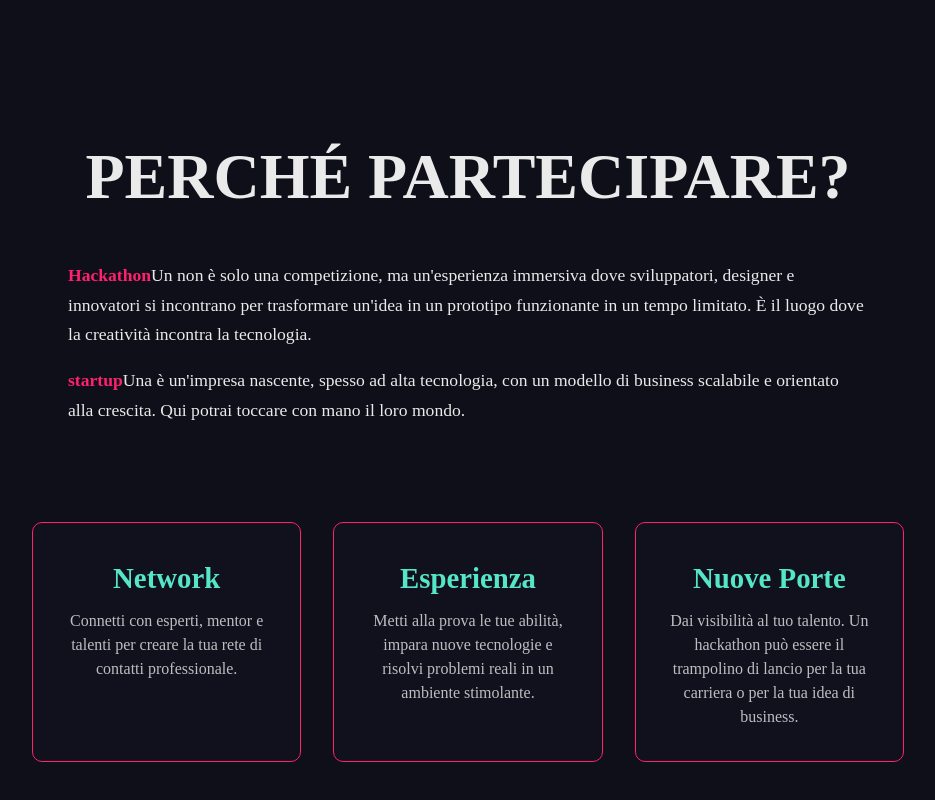
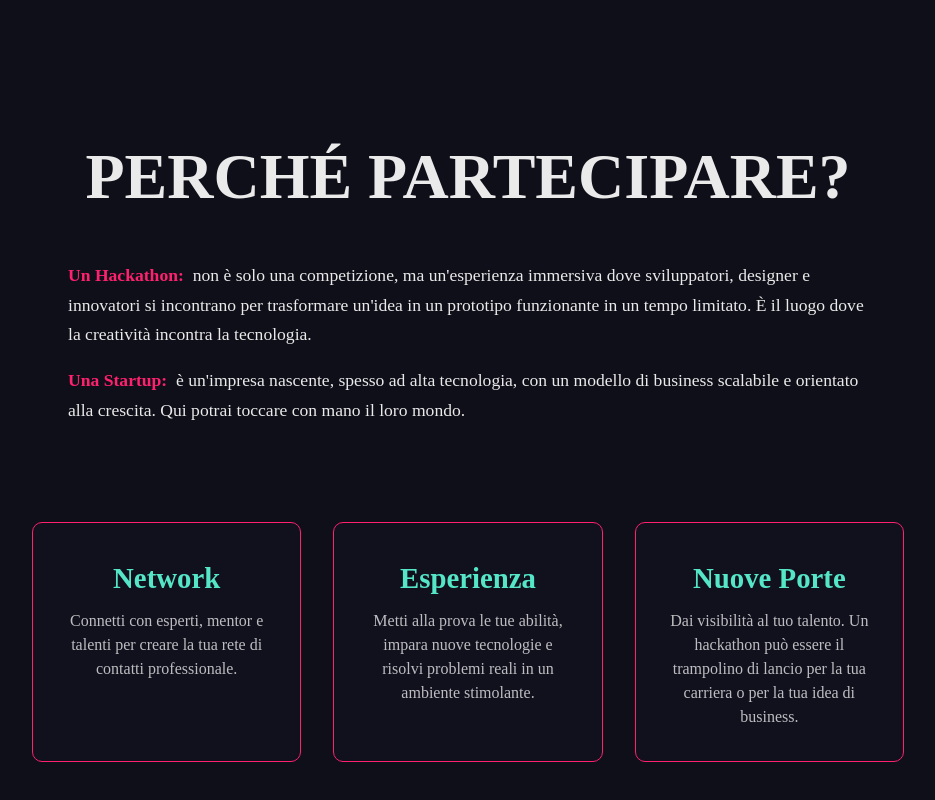
Before and after one commit to lucaa06/H2025GE, a plain HTML site: page index.html in a window 1280 px wide. Shown: the part 1532-2332 px from the top of the page, without its empty margins (172-1107 px from the left). Drawn offline with Linux system fonts and the light colour scheme.

Commit message:
Update index.html

```diff
--- a/index.html
+++ b/index.html
@@ -25,7 +25,7 @@
         <div class="logo-container">
             <a href="#home">
                 <svg viewBox="0 0 100 100" class="logo">
-                    <path fill="#FF206E" d="M50 0C22.4 0 0 22.4 0 50s22.4 50 50 50 50-22.4 50-50S77.6 0 50 0zm-1.8 72.8c-1.3-1.3-2.6-2.5-3.8-3.7-2.6-2.5-5.2-4.9-7.7-7.4-2.5-2.5-4.8-5-7.1-7.5-2.2-2.5-4.3-5.1-6.1-7.8-1.8-2.7-3.4-5.5-4.7-8.4-1.3-3-2.3-6.1-2.9-9.3-0.6-3.2-0.8-6.5-0.7-9.8-0.2-2.9 0.4-5.9 1.6-8.7 1.2-2.8 3-5.3 5.3-7.5 2.3-2.2 5.1-4.2 8.1-5.8 3.1-1.6 6.5-2.7 10.1-3.2 3.6-0.5 7.2-0.3 10.8 0.4 3.5 0.7 6.9 2 9.9 3.9 3 1.9 5.8 4.3 8.3 7.1 2.5 2.8 4.7 5.9 6.4 9.3 1.7 3.4 2.9 7.1 3.5 10.9 0.6 3.8 0.5 7.7-0.1 11.5-0.6 3.8-1.7 7.5-3.3 11-1.6 3.5-3.6 6.7-5.9 9.7-2.3 3-4.9 5.7-7.7 8.2-2.8 2.5-5.8 4.8-8.9 6.8-3.1 2-6.4 3.6-9.8 4.7-3.4 1.1-6.9 1.7-10.4 1.7-3.5 0-7-0.6-10.4-1.7z" />
+                    <path fill="#FF206E" d="M50 0C22.4 0 0 22.4 0 50s22.4 50 50 50 50-22.4 50-50S77.6 0 50 0zm-1.8 72.8c-1.3-1.3-2.6-2.5-3.8-3.7-2.6-2.5-5.2-4.9-7.7-7.4-2.5-2.5-4.8-5-7.1-7.5-2.2-2.5-4.3-5.1-6.1-7.8-1.8-2.7-3.4-5.5-4.7-8.4-1.3-3-2.3-6.1-2.9-9.3-0.6-3.2-0.8-6.5-0.7-9.8-0.2-2.9 0.4-5.9 1.6-8.7 1.2-2.8 3-5.3 5.3-7.5 2.3-2.2 5.1-4.2 8.1-5.8 3.1-1.6 6.5-2.7 10.1-3.2 3.6-0.5 7.2-0.3 10.8 0.4 3.5 0.7 6.9 2 9.9 3.9 3 1.9 5.8 4.3 8.3 7.1 2.5 2.8 4.7 5.9 6.4 9.3 1.7 3.4 2.9 7.1 3.5 10.9 0.6 3.8 0.5 7.7-0.1 11.5-0.6 3.8-1.7 7.5-3.3 11-1.6 3.5-3.6 6.7-5.9 9.7-2.3 3-4.9 5.7-7.7 8.2-2.8 2.5-5.8 4.8-8.9 6.8-3.1 2-6.4 3.6-9.8 4.7-3.4 1.1-6.9 1.7-10.4 1.7-3.5 0-7-0.6-10.4-1.7s-6.5-2.7-9.8-4.7c-3.1-2-5.8-4.3-8.3-7.1-2.5-2.8-4.7-5.9-6.4-9.3-1.7-3.4-2.9-7.1-3.5-10.9-0.6-3.8-0.5-7.7 0.1-11.5-0.6 3.8-1.7 7.5-3.3 11-1.6 3.5-3.6 6.7-5.9 9.7-2.3 3-4.9 5.7-7.7 8.2-2.8 2.5-5.8 4.8-8.9 6.8-3.1 2-6.4 3.6-9.8 4.7-3.4 1.1-6.9 1.7-10.4 1.7-3.5 0-7-0.6-10.4-1.7z" />
                 </svg>
             </a>
         </div>
@@ -102,10 +102,10 @@
             <div class="about-container">
                 <div class="about-text">
                     <p>
-                       <span>Un</span>  <b class="bold-highlight">Hackathon </b> non è solo una competizione, ma un'esperienza immersiva dove sviluppatori, designer e innovatori si incontrano per trasformare un'idea in un prototipo funzionante in un tempo limitato. È il luogo dove la creatività incontra la tecnologia.
+                         <b class="bold-highlight"> Un Hackathon:</b>&nbsp;&nbsp;non è solo una competizione, ma un'esperienza immersiva dove sviluppatori, designer e innovatori si incontrano per trasformare un'idea in un prototipo funzionante in un tempo limitato. È il luogo dove la creatività incontra la tecnologia.
                     </p>
                     <p>
-                        <span>Una</span> <b class="bold-highlight">startup </b> è un'impresa nascente, spesso ad alta tecnologia, con un modello di business scalabile e orientato alla crescita. Qui potrai toccare con mano il loro mondo.
+                         <b class="bold-highlight">Una Startup:</b>&nbsp;&nbsp;è un'impresa nascente, spesso ad alta tecnologia, con un modello di business scalabile e orientato alla crescita. Qui potrai toccare con mano il loro mondo.
                     </p>
                 </div>
                 <div class="benefits-grid">
```
